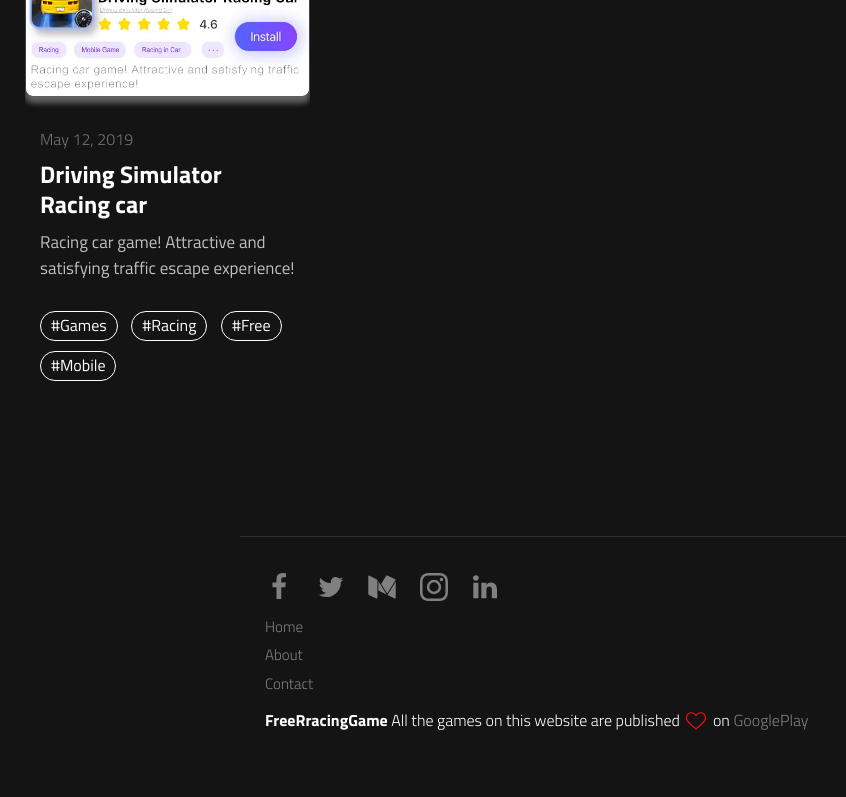
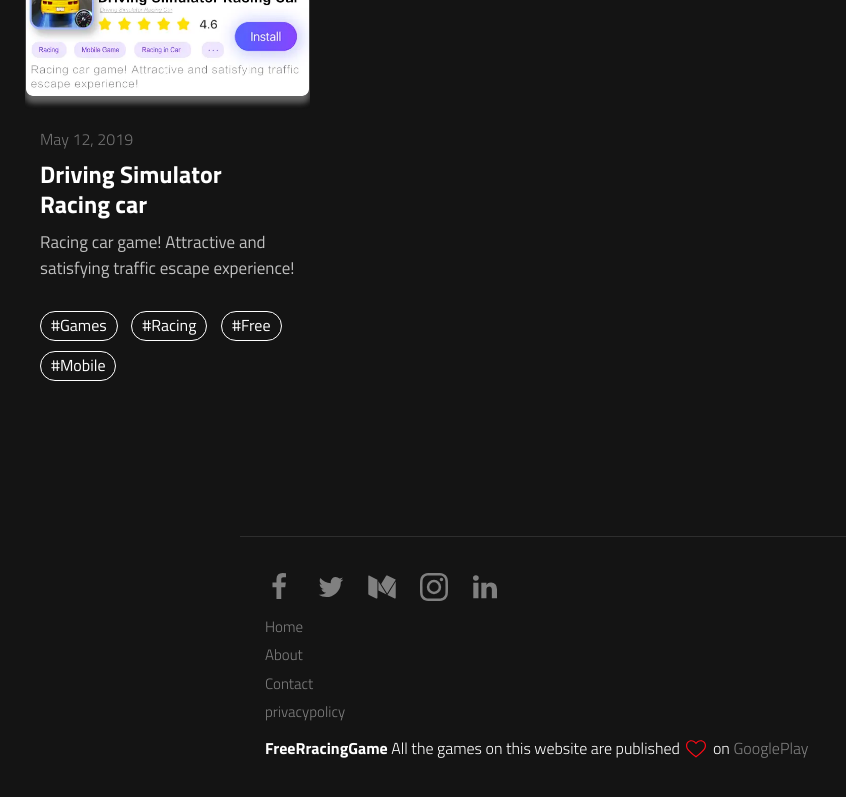
Before and after one commit to MyFreeGame/MyFreeGame.github.io, a Jekyll site: the page built from index.html, in a window 1280 px wide and 900 px high, scrolled down 801 px, cut to the strip 103-900 px from the top of the window. Shown: the whole strip, without its empty margins (0-846 px from the left). Built offline with Jekyll 4.4.1, drawn with Linux system fonts in a browser that asks for light colours; a script that is not in the unit is left out; before the commit the page ends 1673 px from its top, so only the background shows below that.

Commit message:
Update _config.yml

```diff
--- a/_config.yml
+++ b/_config.yml
@@ -8,7 +8,7 @@
   - racinggame
   - freegame
   - racingincar
-email: wangxiaohua12580@gmail.com
+email: Rorschach6666@protonmail.com
 disqus_username: disqus_username
 show_hero: true
 menu:
@@ -18,6 +18,8 @@
     url: /about
   - title: Contact
     url: /contact
+  - title: privacypolicy
+    url: /privacypolicy
 
 
 # Social Media Settings
```
